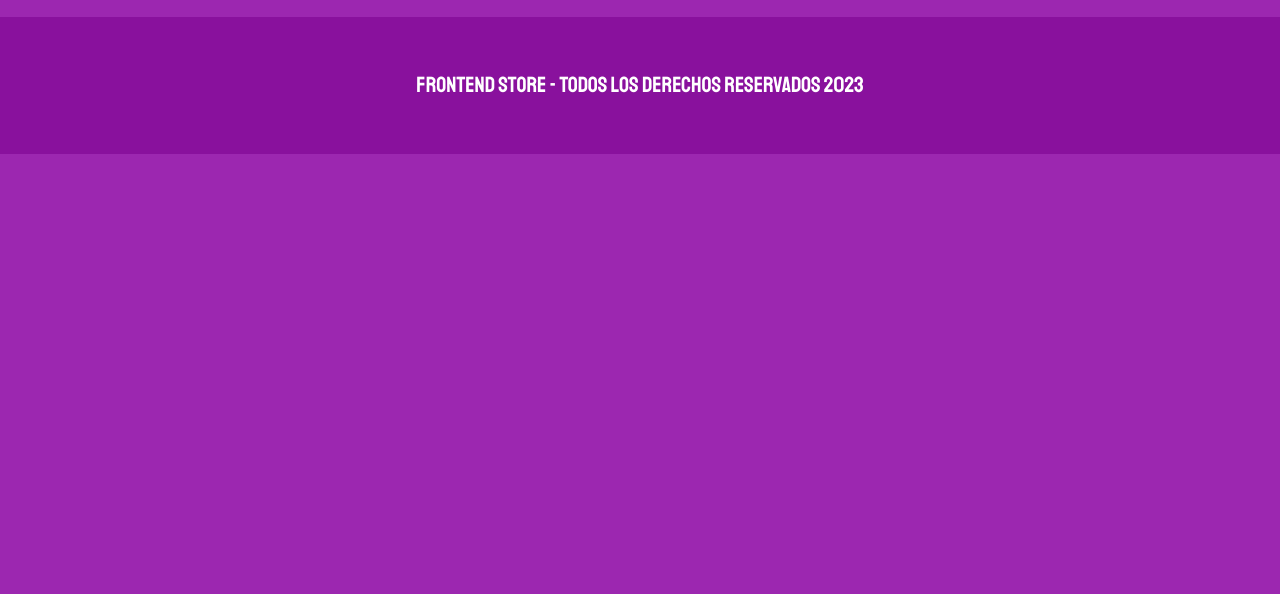
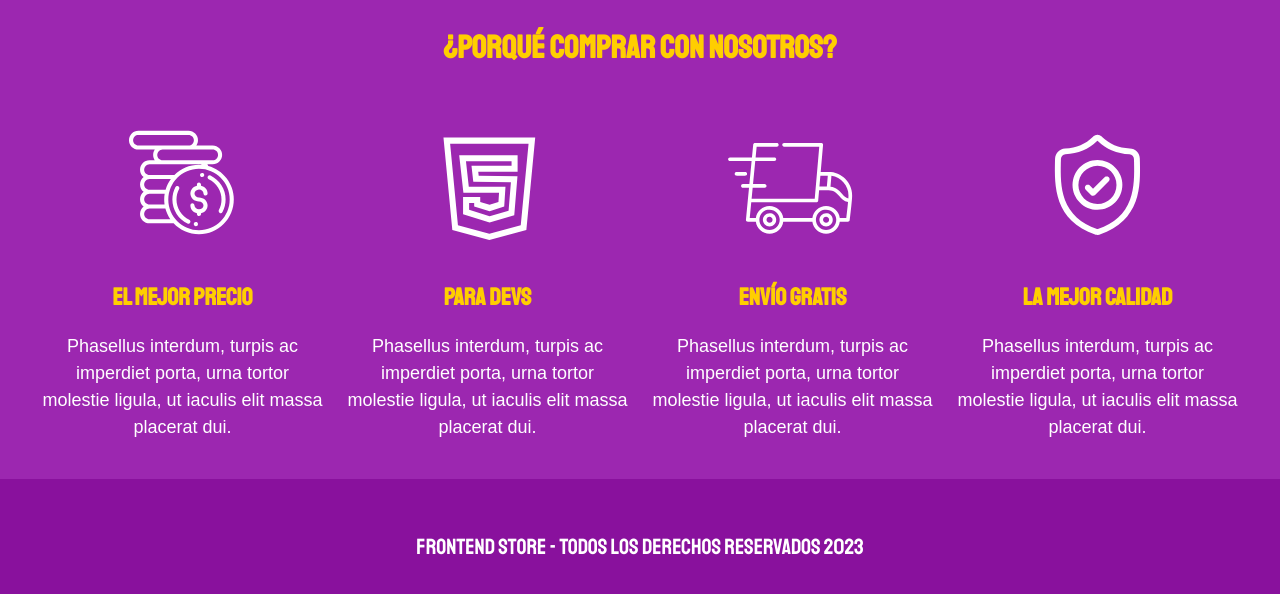
Before and after one commit to anmarinur/frontend-store, a plain HTML site: page nosotros.html in a window 1280 px wide. Shown: the part 758-1352 px from the top of the page. Before the commit the page ends 912 px from the top, so only its background shows below. Drawn offline with Linux system fonts and the light colour scheme.

Commit message:
Add image section to Nosotros

```diff
--- a/css/style.css
+++ b/css/style.css
@@ -189,11 +189,27 @@ h3 {
   }
 }
 
-
-.nosotros__contenido {
-
-}
-
 .nosotros__imagen {
   grid-row: 1 / 2;
 }
+
+/** Bloques **/
+.bloques {
+  display: grid;
+  grid-template-columns: repeat(2, 1fr);
+  gap: 2rem;
+}
+
+@media (min-width: 768px) {
+    .bloques {
+      grid-template-columns: repeat(4, 1fr);
+    }
+}
+
+.bloque{
+  text-align: center;
+}
+
+.bloque__titulo {
+  margin: 0;
+}
--- a/nosotros.html
+++ b/nosotros.html
@@ -36,6 +36,42 @@
     </div>
   </main>
 
+  <section class="contenedor comprar">
+    <h2 class="comprar_titulo">¿Porqué comprar con nosotros?</h2>
+
+    <div class="bloques">
+      <div class="bloque">
+        <img class="bloque__imagen" src="img/icono_1.png" alt="Ícono de dinero">
+        <h3 class="bloque__titulo">El mejor precio</h3>
+        <p>
+          Phasellus interdum, turpis ac imperdiet porta, urna tortor molestie ligula, ut iaculis elit massa placerat dui.
+        </p>
+      </div> <!--bloque-->
+      <div class="bloque">
+        <img class="bloque__imagen" src="img/icono_2.png" alt="Ícono de dinero">
+        <h3 class="bloque__titulo">Para Devs</h3>
+        <p>
+          Phasellus interdum, turpis ac imperdiet porta, urna tortor molestie ligula, ut iaculis elit massa placerat dui.
+        </p>
+      </div> <!--bloque-->
+      <div class="bloque">
+        <img class="bloque__imagen" src="img/icono_3.png" alt="Ícono de dinero">
+        <h3 class="bloque__titulo">Envío Gratis</h3>
+        <p>
+          Phasellus interdum, turpis ac imperdiet porta, urna tortor molestie ligula, ut iaculis elit massa placerat dui.
+        </p>
+      </div> <!--bloque-->
+      <div class="bloque">
+        <img class="bloque__imagen" src="img/icono_4.png" alt="Ícono de dinero">
+        <h3 class="bloque__titulo">La mejor calidad</h3>
+        <p>
+          Phasellus interdum, turpis ac imperdiet porta, urna tortor molestie ligula, ut iaculis elit massa placerat dui.
+        </p>
+      </div> <!--bloque-->
+    </div> <!--bloques-->
+
+  </section>
+
   <footer class="footer">
     <p class="footer__texto">Frontend Store - Todos los derechos reservados 2023</p>
   </footer>
```
